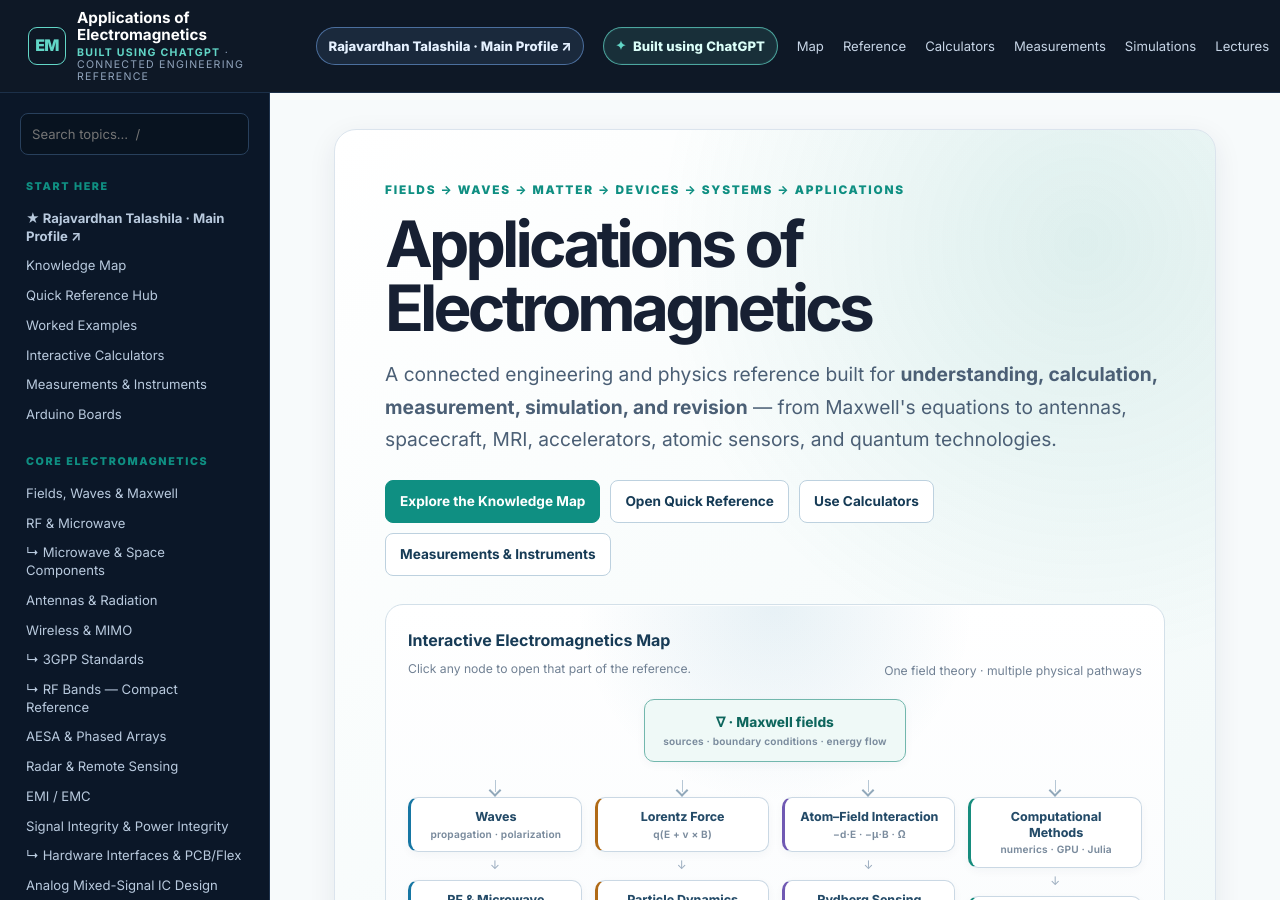
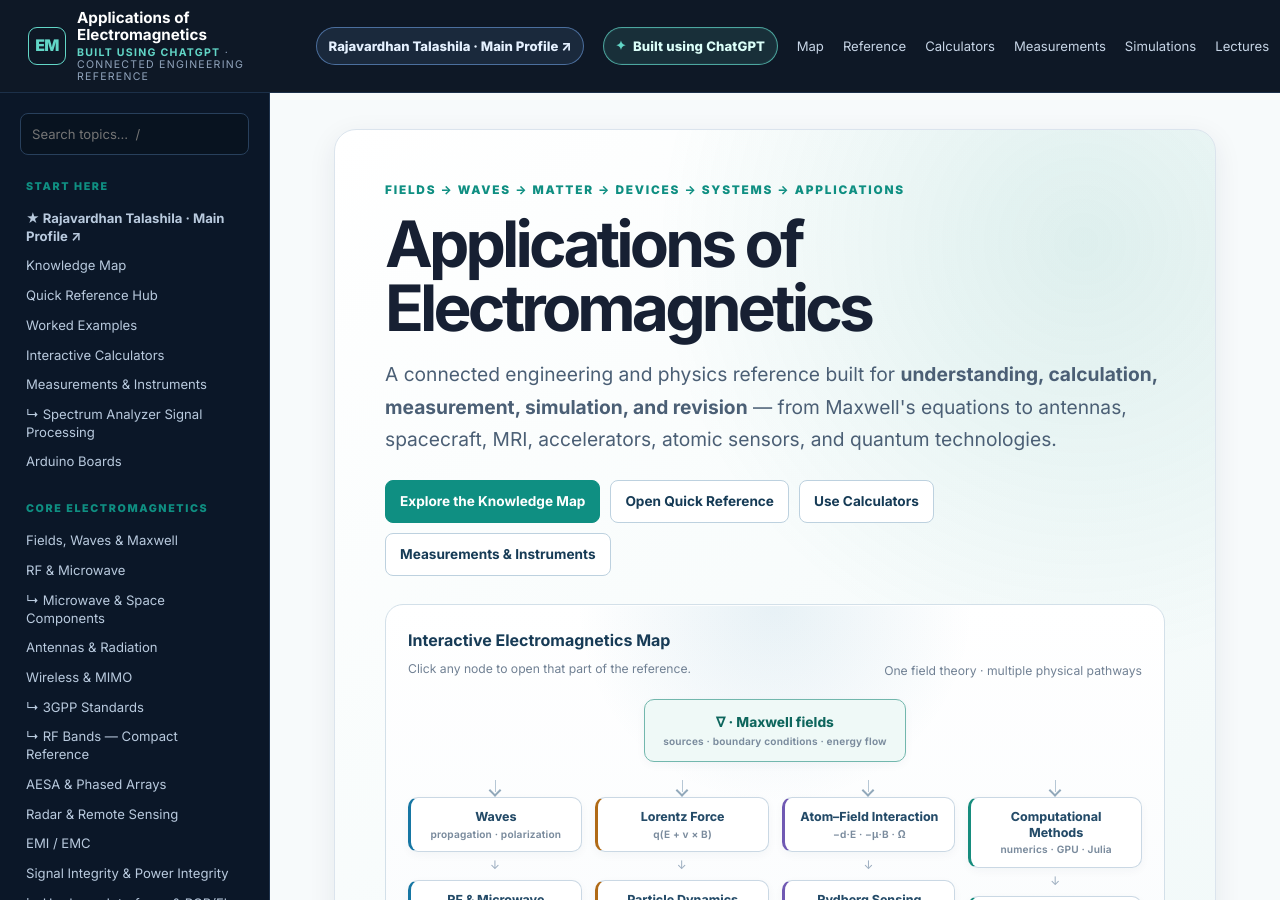
Before and after one commit to RajavardhanT/Electromagnetics_Applications, a Jekyll site: the page built from index.md, in a window 1280 px wide and 900 px high. Built offline with Jekyll 4.4.1, drawn with Linux system fonts in a browser that asks for light colours; some of the changed text lies outside the part shown.

Commit message:
Add spectrum analyzer DSP to navigation

```diff
--- a/_layouts/default.html
+++ b/_layouts/default.html
@@ -95,6 +95,7 @@
       <a href="{{ '/worked-examples/' | relative_url }}">Worked Examples</a>
       <a href="{{ '/calculators/' | relative_url }}">Interactive Calculators</a>
       <a href="{{ '/measurements/' | relative_url }}">Measurements & Instruments</a>
+      <a href="{{ '/spectrum-analyzer-signal-processing/' | relative_url }}">↳ Spectrum Analyzer Signal Processing</a>
       <a href="{{ '/arduino/' | relative_url }}">Arduino Boards</a>
 
       <div class="sidebar-title">CORE ELECTROMAGNETICS</div>
```
